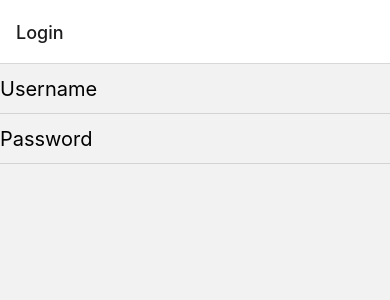
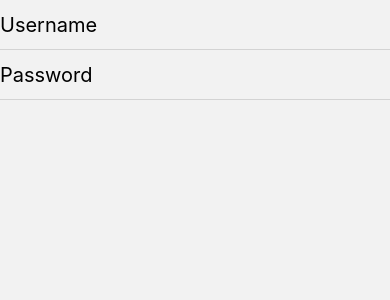
Before and after one commit to wc42888/typescript-simple-app, a React Native app: screen / in a window 390 px wide. Shown: the top 300 px of the page. Built offline with nearby package versions, Linux system fonts and the light colour scheme.

Commit message:
removed the header from Login page

```diff
--- a/src/navigation/LoginStack.tsx
+++ b/src/navigation/LoginStack.tsx
@@ -6,7 +6,11 @@ const Stack = createNativeStackNavigator();
 
 const LoginStack = () => (
   <Stack.Navigator>
-    <Stack.Screen name="Login" component={LoginScreen} />
+    <Stack.Screen
+      name="Login"
+      component={LoginScreen}
+      options={{headerShown: false}}
+    />
     <Stack.Screen name="Mfa" component={MfaScreen} />
   </Stack.Navigator>
 );
```
